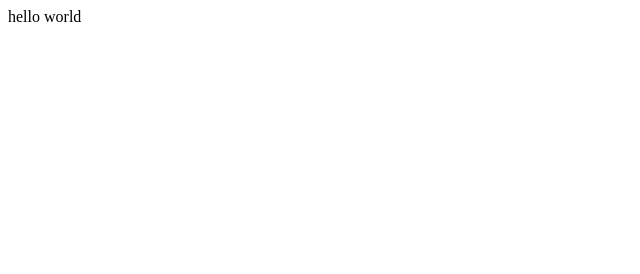
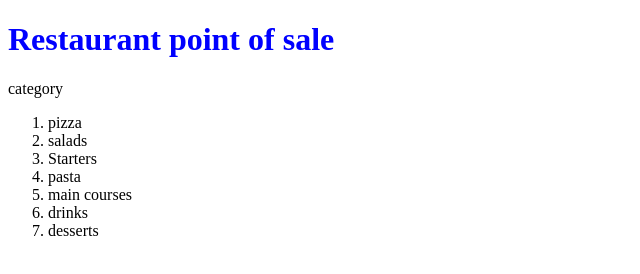
Before and after one commit to bachvu-michael/tuan-learning, a plain HTML site: page index.html in a window 1280 px wide. Shown: the whole page, without its empty margins (0-640 px from the left). Drawn offline with Linux system fonts and the light colour scheme.

Commit message:
update file

```diff
--- a/index.html
+++ b/index.html
@@ -5,8 +5,35 @@
     <meta http-equiv="X-UA-Compatible" content="IE=edge">
     <meta name="viewport" content="width=device-width, initial-scale=1.0">
     <title>Document</title>
+    <style>
+        #heading-id{
+            color:violet;
+        }
+        .heading-class{
+            color:aqua;
+        }
+        h1{
+            color:blue !important;
+        }
+    </style>
+
 </head>
 <body>
-    hello world
+
+<h1 style="color:red;" "="heading-id" class="heading-class"> Restaurant point of sale</h1>
+
+<div>category</div>
+
+    <ol>
+
+    <li>pizza</li>
+    <li>salads</li>
+    <li>Starters</li>
+    <li>pasta</li>
+    <li>main courses</li>
+    <li>drinks</li>
+    <li>desserts</li>
+
+    </ol>
 </body>
 </html>
```
